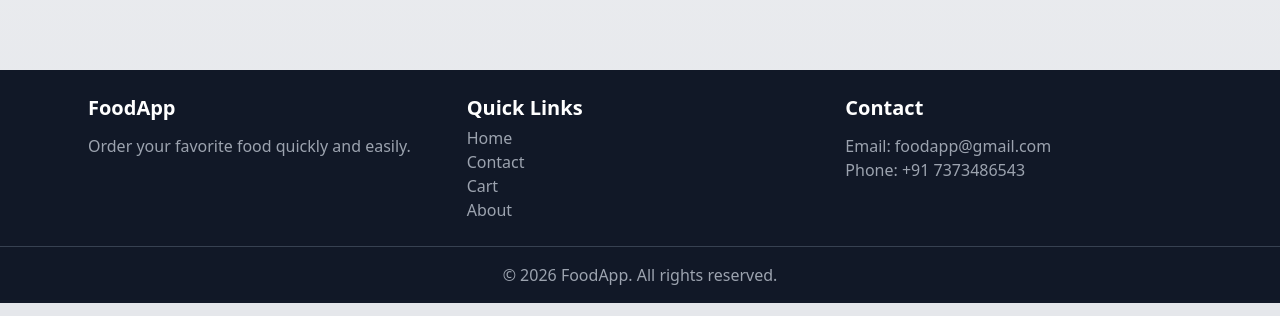
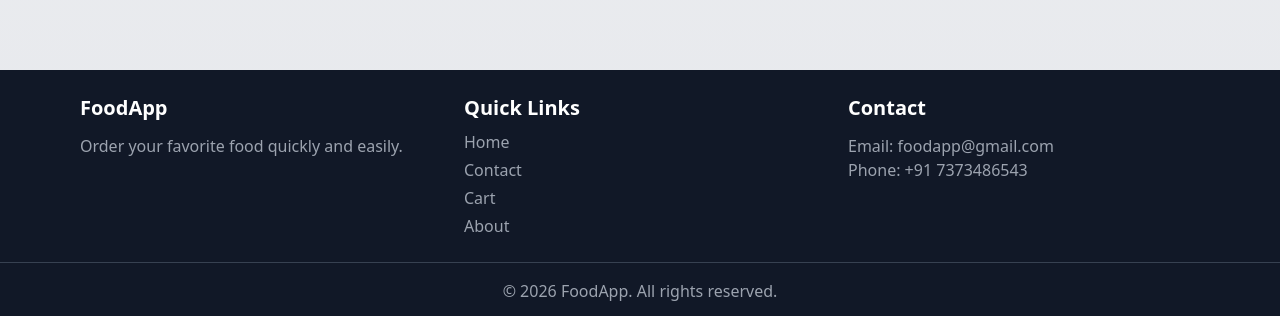
Before and after one commit to Siva4121/Food-Ordering, a React (Vite) app: page / in a window 1280 px wide. Shown: the part 1926-2242 px from the top of the page. Built offline with nearby package versions, Linux system fonts and the light colour scheme.

Commit message:
Update footer.jsx

```diff
--- a/src/comp/footer.jsx
+++ b/src/comp/footer.jsx
@@ -1,19 +1,24 @@
 import { Link } from "react-router";
+
 function Foot(){
-    return (<div><footer className="bg-gray-900 text-white mt-20">
+    return (
+        <div>
+            <footer className="bg-gray-900 text-white mt-10 sm:mt-20">
 
-  <div className="max-w-6xl mx-auto p-6 grid grid-cols-3 gap-8">
+                <div className="max-w-6xl mx-auto px-4 py-6
+                grid grid-cols-1 sm:grid-cols-2 md:grid-cols-3
+                gap-6 sm:gap-8 text-center sm:text-left">
 
                     <div>
-      <h2 className="text-xl font-semibold mb-3">FoodApp</h2>
-      <p className="text-gray-400">
+                        <h2 className="text-lg sm:text-xl font-semibold mb-3">FoodApp</h2>
+                        <p className="text-gray-400 text-sm sm:text-base">
                             Order your favorite food quickly and easily.
                         </p>
                     </div>
 
                     <div>
-      <h2 className="text-xl font-semibold mb-1">Quick Links</h2>
-      <div className="w-max text-gray-400 flex flex-col">
+                        <h2 className="text-lg sm:text-xl font-semibold mb-2">Quick Links</h2>
+                        <div className="w-max mx-auto sm:mx-0 text-gray-400 flex flex-col gap-1">
                             <Link to="/" className="hover:text-white cursor-pointer">Home</Link>
                             <Link to="/contact" className="hover:text-white cursor-pointer">Contact</Link>
                             <Link to="/cart" className="hover:text-white cursor-pointer">Cart</Link>
@@ -22,17 +27,20 @@ function Foot(){
                     </div>
 
                     <div>
-      <h2 className="text-xl font-semibold mb-3">Contact</h2>
-      <p className="text-gray-400">Email: foodapp@gmail.com</p>
-      <p className="text-gray-400">Phone: +91 7373486543</p>
+                        <h2 className="text-lg sm:text-xl font-semibold mb-3">Contact</h2>
+                        <p className="text-gray-400 text-sm sm:text-base">Email: foodapp@gmail.com</p>
+                        <p className="text-gray-400 text-sm sm:text-base">Phone: +91 7373486543</p>
                     </div>
 
                 </div>
 
-  <div className="text-center border-t border-gray-700 py-4 text-gray-400">
+                <div className="text-center border-t border-gray-700 py-4 text-gray-400 text-sm sm:text-base">
                     © 2026 FoodApp. All rights reserved.
                 </div>
 
-</footer></div>)
+            </footer>
+        </div>
+    )
 }
+
 export default Foot;
```
Lines whose indentation alone changed are shown as unchanged.
